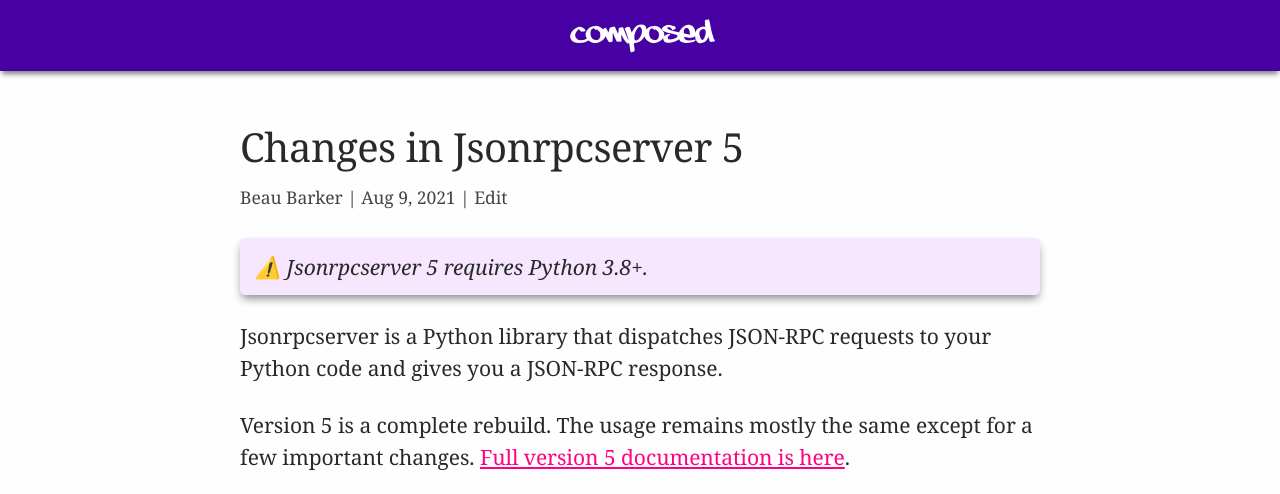
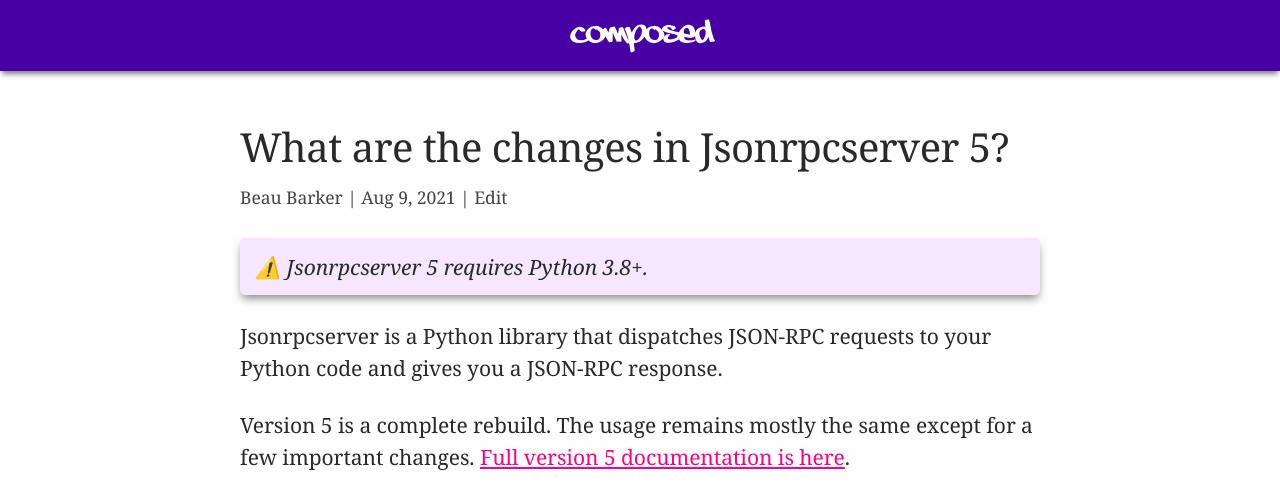
Before and after one commit to explodinglabs/explodinglabs.github.io, a Jekyll site: the page built from docs/_posts/jsonrpc/2021-08-09-jsonrpcserver-5-changes.markdown, in a window 1280 px wide and 900 px high, cut to the strip 0-494 px from the top of the window. Built offline with Jekyll 4.4.1, drawn with Linux system fonts in a browser that asks for light colours.

Commit message:
Update 2021-08-09-jsonrpcserver-5-changes.markdown

```diff
--- a/docs/_posts/jsonrpc/2021-08-09-jsonrpcserver-5-changes.markdown
+++ b/docs/_posts/jsonrpc/2021-08-09-jsonrpcserver-5-changes.markdown
@@ -1,7 +1,7 @@
 ---
 layout: post
 category: jsonrpc
-title: Changes in Jsonrpcserver 5
+title: What are the changes in Jsonrpcserver 5?
 permalink: /jsonrpcserver-5-changes
 ---
 <div class="warning" markdown="1">
```
